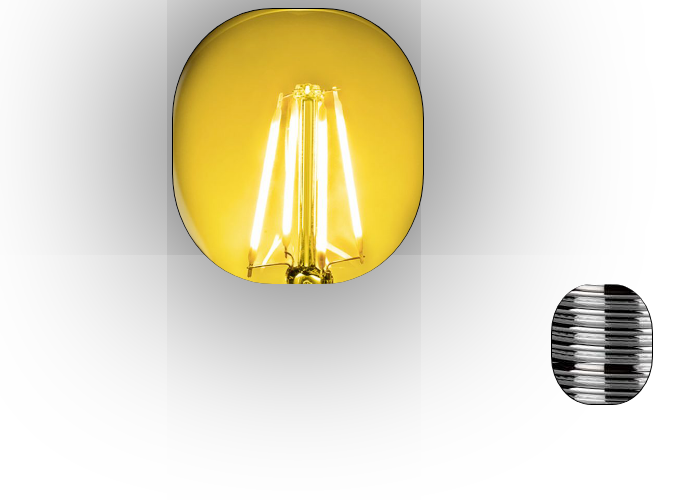
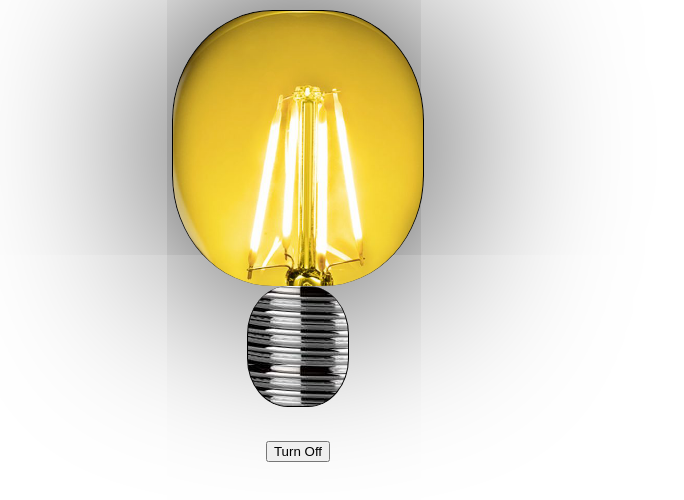
Before and after one commit to caellex/WorkingLightbulb, a plain HTML site: page index.html in a window 1280 px wide. Shown: the whole page, without its empty margins (342-1026 px from the left). Drawn offline with Linux system fonts and the light colour scheme.

Commit message:
Understood ternary better, so implemented it. Creds to @xEdgeLordx

```diff
--- a/index.html
+++ b/index.html
@@ -10,6 +10,7 @@
 <body>
     <style>
         .borderTop {
+
             border-top: ridge black 1px;
             border-right: ridge black 1px;
             border-left: ridge black 1px;
@@ -21,9 +22,10 @@
             background-size: 320px 420px;
             background-position: center;
             background-position-y: -20px;
+            margin: auto auto auto;
+            margin-top: 10px;
+        }
 
-            margin: auto auto auto;
-        }
         .shadowTop {
             border-top: ridge black 1px;
             border-right: ridge black 1px;
@@ -31,12 +33,10 @@
             height: 275px;
             width: 250px;
             border-radius: 40%;
-            background-image: url(bulb.png);
             background-repeat: no-repeat;
             background-size: 320px 420px;
             background-position: center;
             background-position-y: -20px;
-
             margin: auto auto auto;
         }
 
@@ -48,42 +48,42 @@
             border-radius: 40%;
             height: 120px;
             width: 100px;
-
             background-image: url(bottom.png);
-            margin-left: 885px;
-
-
+            margin: auto auto;
 
         }
 
-        .bulbActive {
-            box-shadow: 0px 0px 200px yellow !important;
+        .bulbStatus {
+            box-shadow: 0px 0px 200px black;
+        }
+        .center{
+            display: flex;
+            justify-content: center;
+            margin-top: 430px;
 
-        }
 
-        .bulbInActive {
-            box-shadow: 0px 0px 200px black;
         }
     </style>
 
     <div id="container">
-        <div id="topBulb" class="borderTop bulbInActive" onclick="toggleBulb()"></div>
+        <div id="topBulb" class="" onclick="toggleBulb()"></div>
         <div id="botBulb" class="bottomBulb"></div>
     </div>
 
-
-
-
-
-
     <script>
+        checkState()
+var lightToggle = false;
 
         function toggleBulb() {
-            document.getElementById('topBulb').classList.toggle('bulbActive')
-            document.getElementById('topBulb').classList.toggle('bulbInActive')
+            document.getElementById('topBulb').innerHTML = /*HTML*/ `
+            <div class="bulb topBulb borderTop" style="box-shadow: ${lightToggle ? "0px 0px 200px black; " : "0px 0px 200px yellow; "};">
+            <div class="center"><button onclick="checkState()">${lightToggle ? "Turn Off" : "Turn on"}</button></div>
+                `
         }
-
-
+        function checkState() {
+            lightToggle = !lightToggle;
+            toggleBulb();
+        }
     </script>
 
 </body>
```
